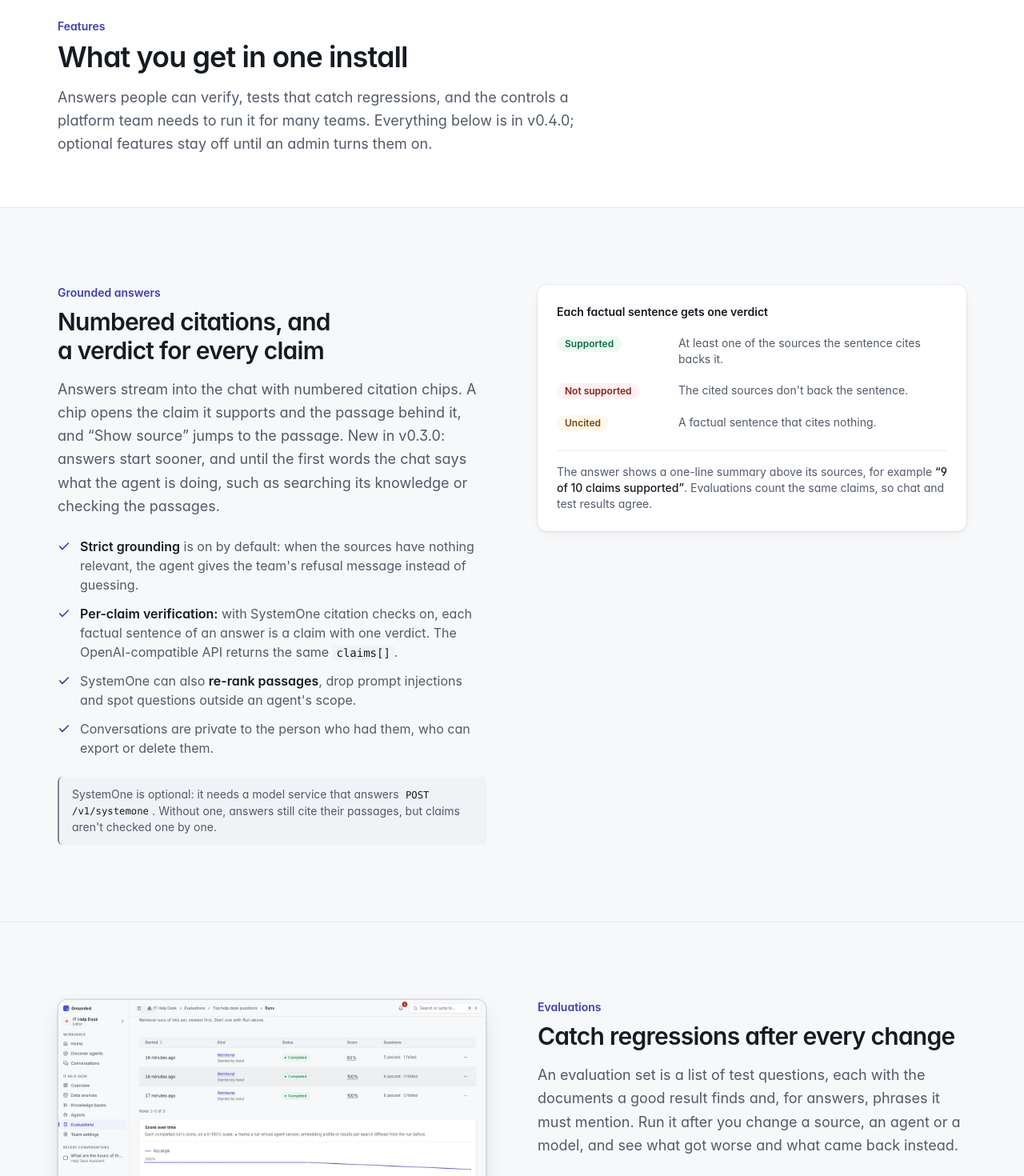
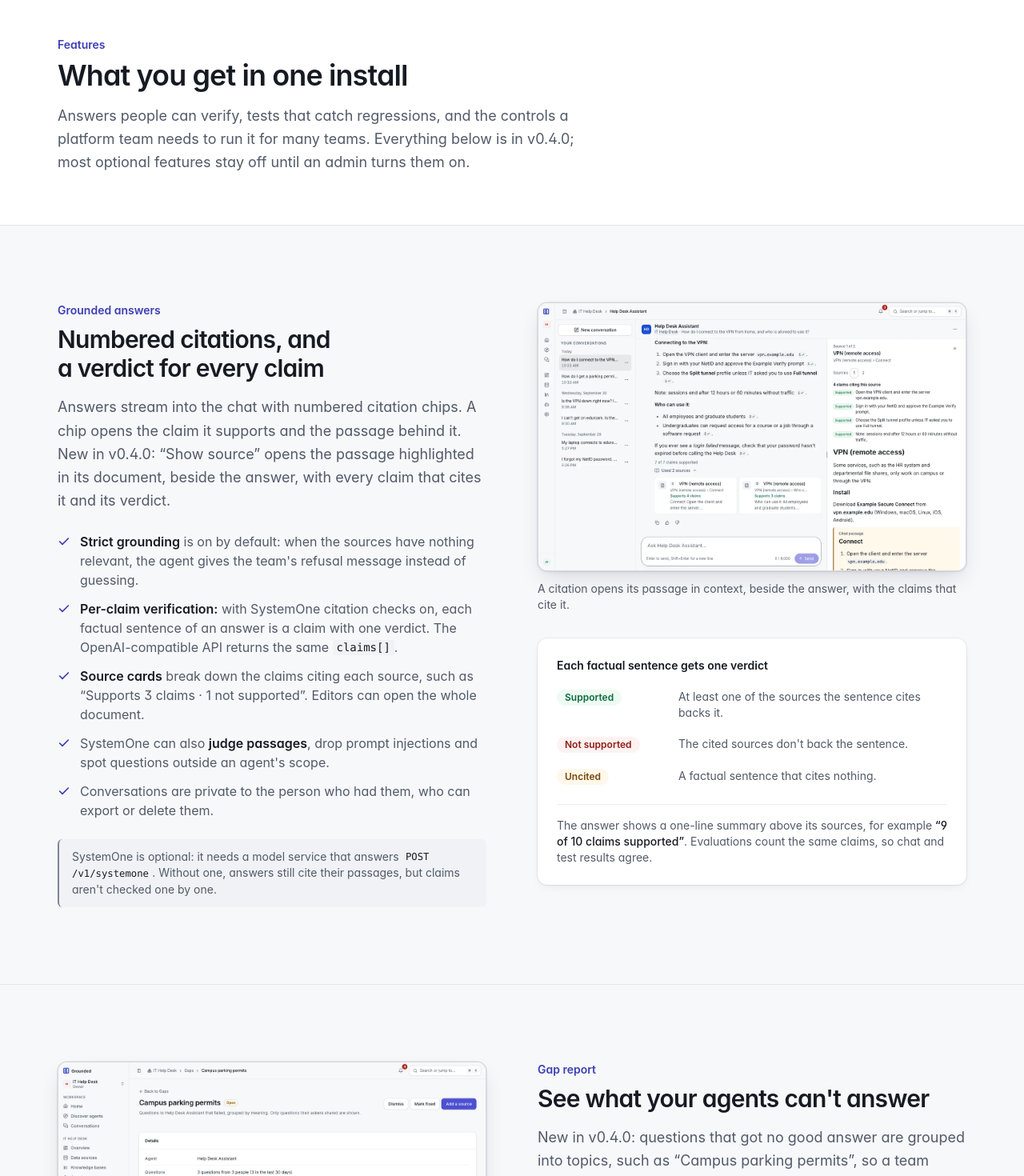
Before and after one commit to ncecere/grounded-website, a Next.js app: page / in a window 1280 px wide. Shown: the part 2260-3730 px from the top of the page at 80% size. Built offline with nearby package versions, Linux system fonts and the light colour scheme.

Commit message:
Features for v0.4.0: the source viewer and source cards' claim breakdown in Grounded answers, the gap report, reranking and saved answers, public answers streamed in checked paragraphs, feedback on public pages and the widget; reranking in How it works

```diff
--- a/app/page.tsx
+++ b/app/page.tsx
@@ -77,7 +77,7 @@ const steps: { icon: ReactNode; title: string; body: string }[] = [
   {
     icon: <Database className="size-5" />,
     title: "Knowledge bases",
-    body: "Sources become passages, searched with hybrid vector and keyword retrieval. Text repeated across a site, such as navigation and footers, is left out of search.",
+    body: "Sources become passages, searched with hybrid vector and keyword retrieval and, optionally, reranked by a cross-encoder. Text repeated across a site, such as navigation and footers, is left out of search.",
   },
   {
     icon: <Bot className="size-5" />,
@@ -254,8 +254,8 @@ function Features() {
           <SectionHeading id="features-title" eyebrow="Features" title="What you get in one install">
             <p>
               Answers people can verify, tests that catch regressions, and the controls a platform team needs to run
-              it for many teams. Everything below is in {site.version}; optional features stay off until an admin
-              turns them on.
+              it for many teams. Everything below is in {site.version}; most optional features stay off until an
+              admin turns them on.
             </p>
           </SectionHeading>
         </div>
@@ -268,9 +268,8 @@ function Features() {
         lead={
           <p>
             Answers stream into the chat with numbered citation chips. A chip opens the claim it supports and the
-            passage behind it, and <q>Show source</q> jumps to the passage. New in v0.3.0: answers start sooner, and
-            until the first words the chat says what the agent is doing, such as searching its knowledge or checking the
-            passages.
+            passage behind it. New in v0.4.0: <q>Show source</q> opens the passage highlighted in its document, beside
+            the answer, with every claim that cites it and its verdict.
           </p>
         }
         bullets={[
@@ -283,7 +282,11 @@ function Features() {
             answer is a claim with one verdict. The OpenAI-compatible API returns the same <code>claims[]</code>.
           </>,
           <>
-            SystemOne can also <Strong>re-rank passages</Strong>, drop prompt injections and spot questions outside an
+            <Strong>Source cards</Strong> break down the claims citing each source, such as{" "}
+            <q>Supports 3 claims · 1 not supported</q>. Editors can open the whole document.
+          </>,
+          <>
+            SystemOne can also <Strong>judge passages</Strong>, drop prompt injections and spot questions outside an
             agent&apos;s scope.
           </>,
           <>Conversations are private to the person who had them, who can export or delete them.</>,
@@ -294,8 +297,91 @@ function Features() {
             one, answers still cite their passages, but claims aren&apos;t checked one by one.
           </>
         }
-        media={<VerdictCard />}
+        media={
+          <>
+            <Screenshot slot="source-viewer" />
+            <VerdictCard />
+          </>
+        }
       />
+
+      <Feature
+        id="feature-gaps"
+        eyebrow="Gap report"
+        title="See what your agents can't answer"
+        reverse
+        lead={
+          <p>
+            New in v0.4.0: questions that got no good answer are grouped into topics, such as <q>Campus parking
+            permits</q>, so a team knows which page to add next.
+          </p>
+        }
+        bullets={[
+          <>
+            A question counts when nothing was found, the agent refused, a claim wasn&apos;t supported, or someone
+            rated the answer down. The agent&apos;s chat model labels each topic in a few words.
+          </>,
+          <>
+            Each topic offers <Strong>Add a source</Strong>, <Strong>Mark fixed</Strong> or <Strong>Dismiss</Strong>,
+            and closes itself once its questions are answered well again.
+          </>,
+          <>
+            <Strong>Private by design:</Strong> a topic shows only once three different people asked, never with who
+            asked. A question&apos;s text shows only if its asker ticked <q>Share this question with the team</q>, and
+            then it can go into an evaluation set in one click.
+          </>,
+          <>Platform admins see counts per team, never the topics.</>,
+        ]}
+        media={<Shots slots={["gaps-topic"]} />}
+      />
+
+      <section aria-labelledby="feature-rerank-cache" className="border-t border-brand-border py-20 sm:py-24">
+        <div className="container-page">
+          <h3 id="feature-rerank-cache" className="sr-only">
+            Reranking and saved answers
+          </h3>
+          <div className="grid gap-8 lg:grid-cols-2">
+            <MiniFeature
+              id="feature-rerank"
+              eyebrow="Reranking"
+              title="The best passages first"
+              body={
+                <>
+                  <p>
+                    New in v0.4.0: choose a cross-encoder rerank model, such as bge-reranker on vLLM, and every search
+                    scores its 40 best candidates against the question in one call and keeps the few that answer it.
+                    SystemOne then judges only those, so answers start sooner.
+                  </p>
+                  <p>
+                    It fails open: a slow or failed call keeps the usual order. Agents can turn it off, and evaluation
+                    runs compare results with and without it.
+                  </p>
+                </>
+              }
+              slot="rerank-try-it"
+            />
+            <MiniFeature
+              id="feature-saved-answers"
+              eyebrow="Saved answers"
+              title="Repeat questions, answered at once"
+              body={
+                <>
+                  <p>
+                    New in v0.4.0: when someone asks a question an agent answered recently, under the same version,
+                    knowledge and settings, they get the saved answer at once, at no model cost, with the same
+                    citations and verdicts.
+                  </p>
+                  <p>
+                    On by default for public agents, set per agent. Only clean first questions are saved, and a
+                    thumbs-down, a change or the expiry retires them.
+                  </p>
+                </>
+              }
+              slot="saved-answers"
+            />
+          </div>
+        </div>
+      </section>
 
       <Feature
         id="feature-evaluations"
@@ -351,6 +437,8 @@ function Features() {
           <>
             <Strong>Moderation</Strong> is required for public agents and fails closed. Use a{" "}
             <code>/moderations</code> endpoint, a guardrail model, a chat model as a classifier, or a SystemOne model.
+            New in v0.4.0, public answers stream <Strong>paragraph by paragraph</Strong>, each shown only once it
+            passed, so visitors see the first words in seconds and nothing unchecked.
           </>,
           <>
             <Strong>Retention and legal holds:</Strong> periods are configurable per kind of record, a dry run shows
@@ -451,7 +539,8 @@ function Features() {
         bullets={[
           <>
             <Strong>Web chat</Strong> in the Grounded UI, with conversation history, feedback on answers, and a
-            directory of agents published to everyone who signs in.
+            directory of agents published to everyone who signs in. Public pages and the widget have the same
+            feedback.
           </>,
           <>
             An <Strong>embeddable widget</Strong> (an iframe) with publishable keys, allowed origins and optional
@@ -486,7 +575,7 @@ function Features() {
         reverse
         lead={
           <p>
-            New in v0.3.0: Grounded speaks the Model Context Protocol in both directions. Both are off until a platform
+            Since v0.3.0, Grounded speaks the Model Context Protocol in both directions. Both are off until a platform
             admin turns them on.
           </p>
         }
```
